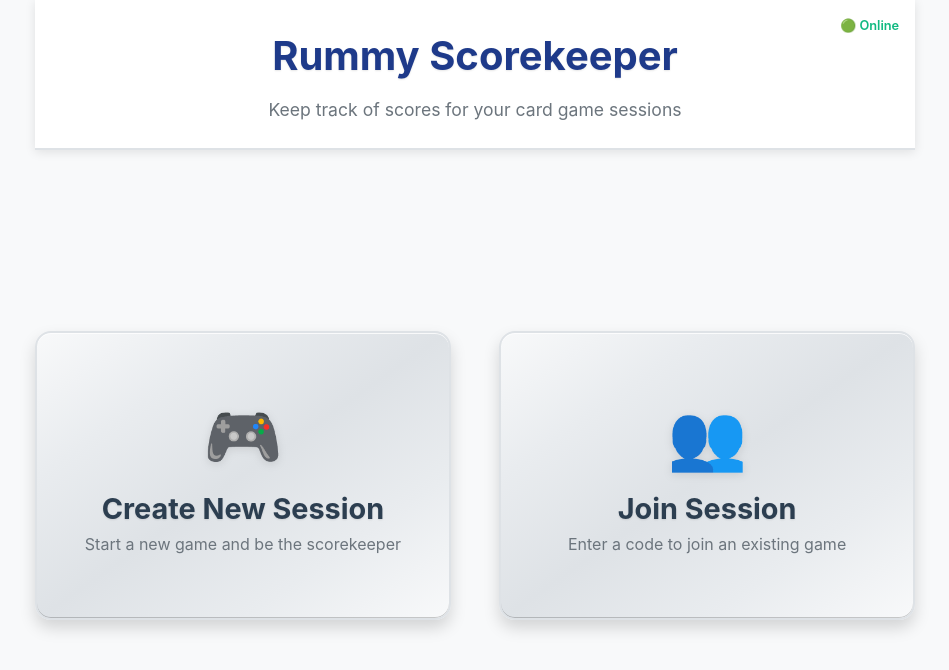
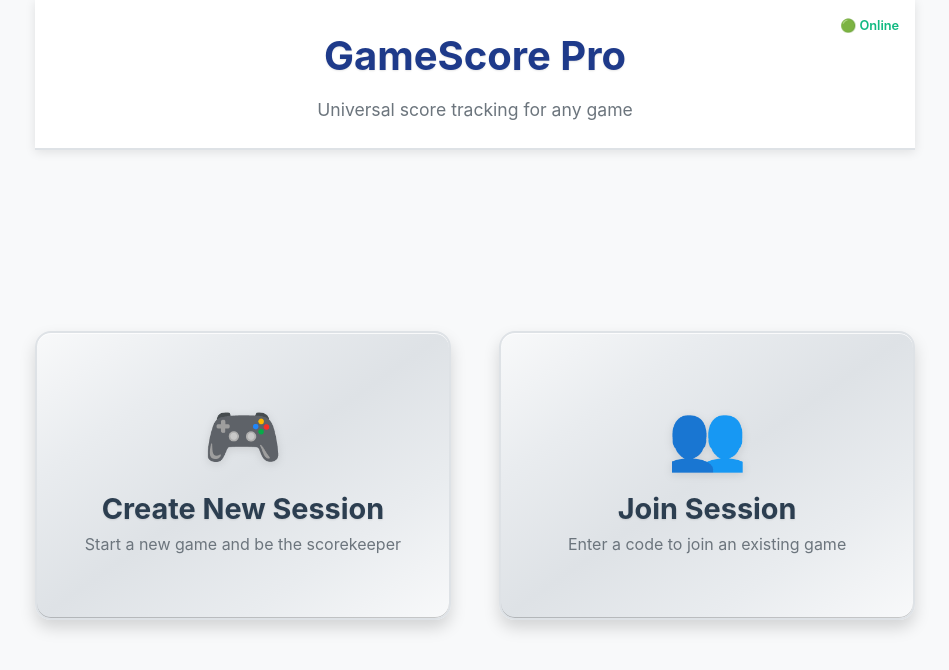
Before and after one commit to kappter/kappscore, a website: page index.html in a window 1280 px wide. Shown: the whole page, without its empty margins (165-1114 px from the left). Drawn offline with Linux system fonts and the light colour scheme; no server answers.

Commit message:
Update index.html

```diff
--- a/index.html
+++ b/index.html
@@ -3,7 +3,7 @@
 <head>
     <meta charset="UTF-8">
     <meta name="viewport" content="width=device-width, initial-scale=1.0">
-    <title>Rummy Scorekeeper</title>
+    <title>GameScore Pro</title>
     <link rel="stylesheet" href="style.css">
 
     <!-- Firebase SDK -->
@@ -18,8 +18,8 @@
     <div id="landingPage" class="page active">
         <div class="container">
             <header>
-                <h1>Rummy Scorekeeper</h1>
-                <p>Keep track of scores for your card game sessions</p>
+                <h1>GameScore Pro</h1>
+                <p>Universal score tracking for any game</p>
             </header>
 
             <div class="options-grid">
```
